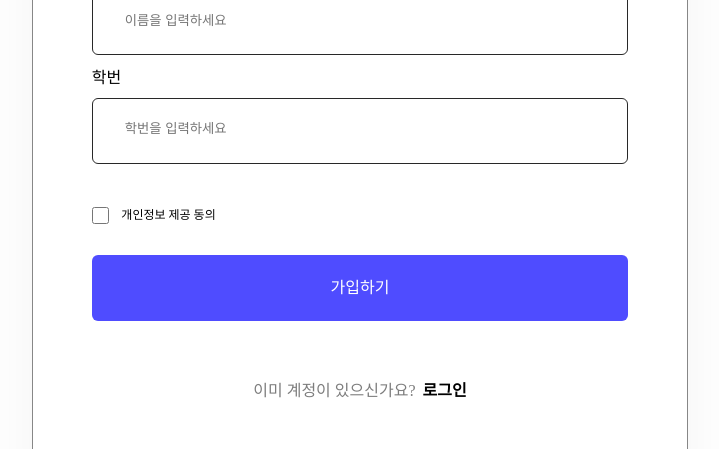
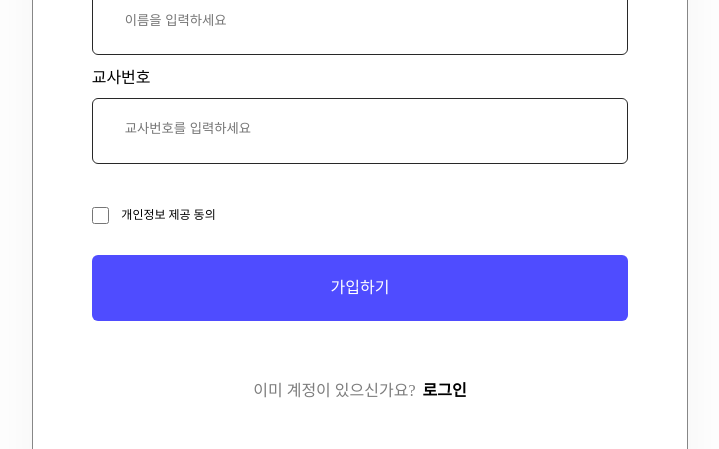
Before and after one commit to COCO-Service/FE-COCO, a React (Vite) app in the folder coco-project/: page / in a window 1280 px wide. Shown: the part 872-1321 px from the top of the page, without its empty margins (280-999 px from the left). Built offline with nearby package versions, Linux system fonts and the light colour scheme.

Commit message:
AdminSignUp퍼블리싱

```diff
--- a/coco-project/src/App.jsx
+++ b/coco-project/src/App.jsx
@@ -1,9 +1,10 @@
 import StudentSignUpPage from "./pages/StudentSignUpPage";
+import AdminSignUpPage from "./pages/AdminSignUpPage";
 
 function App() {
   return (
     <>
-      <StudentSignUpPage />
+      <AdminSignUpPage />
     </>
   );
 }
--- /dev/null
+++ b/coco-project/src/components/AdminNum.jsx
@@ -0,0 +1,35 @@
+import styled from "styled-components";
+
+function AdminNum() {
+  return (
+    <AdminNumAll>
+      <AdminNumTitle>교사번호</AdminNumTitle>
+      <AdminNumInput
+        type="text"
+        placeholder="교사번호를 입력하세요"
+      ></AdminNumInput>
+    </AdminNumAll>
+  );
+}
+
+const AdminNumTitle = styled.div`
+  font-size: 16px;
+`;
+
+const AdminNumAll = styled.div`
+  display: flex;
+  flex-direction: column;
+  justify-content: center;
+  align-items: centers;
+  gap: 12px;
+`;
+
+const AdminNumInput = styled.input`
+  width: 502.574px;
+  padding: 22.57px 0px 26.52px 32.08px;
+  border-radius: 6px;
+  border: 0.6px solid #282828;
+  outline: none;
+`;
+
+export default AdminNum;
--- /dev/null
+++ b/coco-project/src/pages/AdminSignUpPage.jsx
@@ -0,0 +1,173 @@
+import Logo from "../assets/COCO.svg";
+import PassWord from "../components/PassWord";
+import Class from "../components/Class";
+import styled from "styled-components";
+import Id from "./../components/Id";
+import PassWordReturn from "./../components/PassWordReturn";
+import Name from "./../components/Name";
+import SignUpBtn from "./../components/SignUpBtn";
+import AdminNum from "../components/AdminNum";
+
+function AdminSignUpPage() {
+  return (
+    <SignUpContainer>
+      <SignUpAll>
+        <SignUpContents>
+          <SignUpContentsAll>
+            <SignUpAllHead>
+              <CocoLogo src={Logo} alt="로고 이미지" />
+              <SignUpSubHead>
+                <SignUpTitle>회원가입</SignUpTitle>
+                <SignUpSubTitle>
+                  서비스를 이용할려면 회원가입하세요
+                </SignUpSubTitle>
+              </SignUpSubHead>
+            </SignUpAllHead>
+            <InputAll>
+              <Id />
+              <PassWord />
+              <PassWordReturn />
+              <Name />
+              <AdminNum />
+            </InputAll>
+          </SignUpContentsAll>
+          <FooterAll>
+            <FooterBtnCheck>
+              <CheckBoxLabel>
+                <CheckBoxInput type="checkbox" />
+                <CheckBoxText>개인정보 제공 동의</CheckBoxText>
+              </CheckBoxLabel>
+              <SignUpBtn />
+            </FooterBtnCheck>
+            <LoginAll>
+              <LoginTitle>이미 계정이 있으신가요?</LoginTitle>
+              <LoginNav>로그인</LoginNav>
+            </LoginAll>
+          </FooterAll>
+        </SignUpContents>
+      </SignUpAll>
+    </SignUpContainer>
+  );
+}
+
+const FooterAll = styled.div`
+  display: flex;
+  flex-direction: column;
+  gap: 62.28px;
+`;
+
+const FooterBtnCheck = styled.div`
+  display: flex;
+  flex-direction: column;
+  gap: 30.61px;
+`;
+
+const SignUpContentsAll = styled.div`
+  display: flex;
+  flex-direction: column;
+  gap: 41px;
+`;
+
+const SignUpSubHead = styled.div`
+  display: flex;
+  flex-direction: column;
+  gap: 20px;
+`;
+
+const SignUpAllHead = styled.div`
+  display: flex;
+  flex-direction: column;
+  gap: 46px;
+`;
+
+const LoginNav = styled.div`
+  cursor: pointer;
+  font-size: 16px;
+  font-weight: 600;
+`;
+
+const LoginTitle = styled.div`
+  color: #7d7d7d;
+  font-size: 16px;
+  font-weight: 300;
+`;
+const LoginAll = styled.div`
+  width: 100%;
+  display: flex;
+  justify-content: center;
+  gap: 7px;
+`;
+
+const CheckBoxText = styled.div`
+  display: flex;
+  justify-content: center;
+  align-items: center;
+  margin-left: 11.88px;
+`;
+
+const CheckBoxInput = styled.input`
+  margin: 0px;
+  width: 17.822px;
+  height: 17.822px;
+  border: 1px solid #000;
+`;
+
+const CheckBoxLabel = styled.label`
+  height: 17.822px;
+  display: flex;
+  font-size: 12px;
+  font-style: normal;
+  font-weight: 300;
+`;
+
+const InputAll = styled.div`
+  display: flex;
+  flex-direction: column;
+  gap: 14.69px;
+`;
+
+const SignUpSubTitle = styled.h4`
+  color: #000;
+  font-size: 16px;
+  font-weight: 400;
+`;
+
+const SignUpTitle = styled.h1`
+  font-size: 31px;
+  font-weight: bold;
+`;
+
+const CocoLogo = styled.img`
+  width: 103px;
+  height: 26px;
+`;
+
+const SignUpAll = styled.div`
+  /* width: 600px; */
+  /* padding: 60px 42px;/ */
+  height: 1178px;
+  display: flex;
+  align-items: center;
+  justify-content: center;
+  border: 0.5px solid #878787;
+  border-radius: 10px;
+  box-shadow: 0px 4px 64px 0px rgba(0, 0, 0, 0.05);
+`;
+
+const SignUpContents = styled.div`
+  display: flex;
+  flex-direction: column;
+  justify-content: start;
+  align-items: start;
+  gap: 42.69px;
+  margin: 42px 59px;
+`;
+
+const SignUpContainer = styled.div`
+  display: flex;
+  margin: 209px 0px;
+  justify-content: center;
+  align-items: center;
+`;
+
+export default AdminSignUpPage;
```
